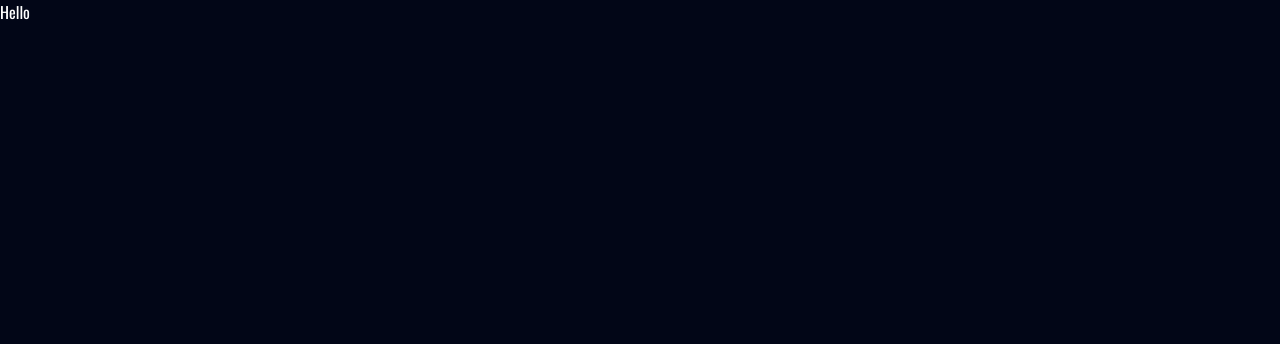
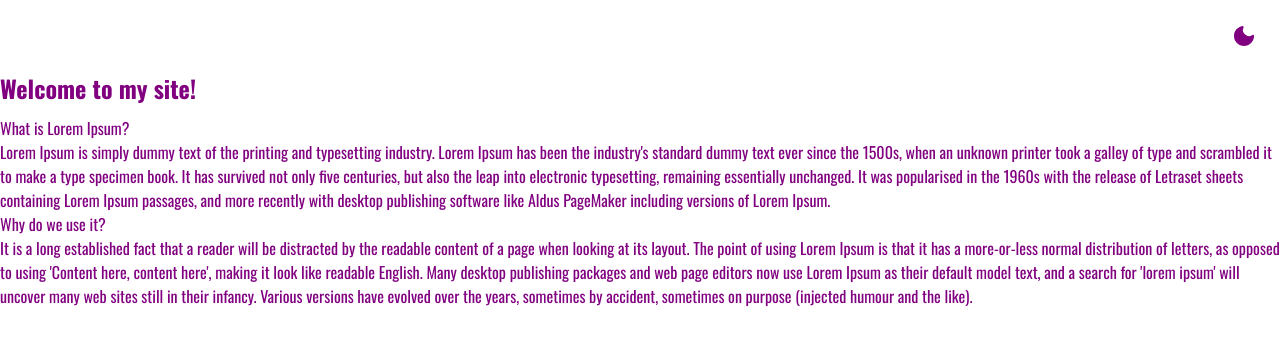
Before and after one commit to Khaffycodes/tailwind, a Next.js app: page / in a window 1280 px wide. Shown: the top 344 px of the page. Built offline with nearby package versions, Linux system fonts and the light colour scheme.

Commit message:
finished working on darkmode

```diff
--- a/app/layout.js
+++ b/app/layout.js
@@ -1,25 +1,38 @@
-import { Geist, Geist_Mono } from "next/font/google";
-import "./globals.css";
+'use client';
+import './globals.css';
 
-const geistSans = Geist({
-  variable: "--font-geist-sans",
-  subsets: ["latin"],
-});
+import Header from '../components/icons/header';
 
-const geistMono = Geist_Mono({
-  variable: "--font-geist-mono",
-  subsets: ["latin"],
-});
+// import { useEffect, useState } from 'react';
 
-export const metadata = {
-  title: "Create Next App",
-  description: "Generated by create next app",
-};
+// export default function RootLayout({ children }) {
+//   const [darkMode, setDarkMode] = useState(false);
+
+//   useEffect(() => {
+//     const darkmode = localStorage.getItem('darkMode');
+//     setDarkMode(darkmode === 'true');
+//   }, []);
+
+//   return (
+//     <html lang="en">
+//       <head />
+//       <body className={darkMode ? 'dark bg-slate-950 text-white' : ''}>
+//         <Header />
+//         {children}
+//       </body>
+//     </html>
+//   );
+// }
 
 export default function RootLayout({ children }) {
   return (
-    <html lang="en">
-      <body className={`${geistSans.variable} ${geistMono.variable}`}>
+    <html
+      lang="en"
+      className={localStorage.getItem('darkMode') === 'true' ? 'dark' : 'light'}
+    >
+      <head />
+      <body className="dark:bg-slate-950 dark:text-white">
+        <Header />
         {children}
       </body>
     </html>
--- a/app/page.js
+++ b/app/page.js
@@ -1,4 +1,4 @@
-// 'use client';
+'use client';
 
 // import Image from 'next/image';
 // import styles from './page.module.css';
@@ -6,15 +6,38 @@
 // import { useState } from 'react';
 // import { ArrowDown } from './arrow';
 
+//to test darkmode
 export default function Home() {
   return (
-    <html lang="en" className="dark">
-      <head />
-      <body className="dark:bg-slate-950 dark:text-white">Hello</body>
-    </html>
+    <div>
+      <h1 className="text-2xl font-bold">Welcome to my site!</h1>
+      <h2>What is Lorem Ipsum?</h2>{' '}
+      <p>
+        Lorem Ipsum is simply dummy text of the printing and typesetting
+        industry. Lorem Ipsum has been the industry's standard dummy text ever
+        since the 1500s, when an unknown printer took a galley of type and
+        scrambled it to make a type specimen book. It has survived not only five
+        centuries, but also the leap into electronic typesetting, remaining
+        essentially unchanged. It was popularised in the 1960s with the release
+        of Letraset sheets containing Lorem Ipsum passages, and more recently
+        with desktop publishing software like Aldus PageMaker including versions
+        of Lorem Ipsum.{' '}
+      </p>
+      <h2>Why do we use it?</h2>{' '}
+      <p>
+        It is a long established fact that a reader will be distracted by the
+        readable content of a page when looking at its layout. The point of
+        using Lorem Ipsum is that it has a more-or-less normal distribution of
+        letters, as opposed to using 'Content here, content here', making it
+        look like readable English. Many desktop publishing packages and web
+        page editors now use Lorem Ipsum as their default model text, and a
+        search for 'lorem ipsum' will uncover many web sites still in their
+        infancy. Various versions have evolved over the years, sometimes by
+        accident, sometimes on purpose (injected humour and the like).{' '}
+      </p>
+    </div>
   );
 }
-
 // export default function Home() {
 //   const [isOpen, setIsOpen] = useState(false);
 //   const [selectValue, setSelectValue] = useState('Select ');
--- a/components/icons/header.js
+++ b/components/icons/header.js
@@ -1,25 +1,33 @@
 'use client';
 
-import { useEffect, useState } from 'react';
-import { Moon } from './icons/moon';
-import { Sun } from './icons/sun';
+import { useState, useEffect } from 'react';
+import { Sun } from './sun';
+import { Moon } from './moon';
 
-export default function header() {
+export default function Header() {
   const size = '24px';
-  const [darkMode, setDarkMode] =
-    (useState < boolean) | (undefined > undefined);
+  const [darkMode, setDarkMode] = useState(false);
 
   const switchMode = () => {
-    setDarkMode(!darkmode);
+    setDarkMode(!darkMode);
   };
+
+  useEffect(() => {
+    const savedMode = localStorage.getItem('darkMode');
+    if (savedMode === null) {
+      setDarkMode(false); // default mode
+    } else {
+      setDarkMode(savedMode === 'true');
+    }
+  }, []);
 
   useEffect(() => {
     if (darkMode) {
       localStorage.setItem('darkMode', 'true');
-      window.document.documentElement.classList.add('dark');
-    } else if (darkMode === false) {
+      document.documentElement.classList.add('dark');
+    } else {
       localStorage.setItem('darkMode', 'false');
-      window.document.documentElement.classList.remove('dark');
+      document.documentElement.classList.remove('dark');
     }
   }, [darkMode]);
 
@@ -38,3 +46,42 @@
     </header>
   );
 }
+
+// import { Moon } from './moon';
+// import { Sun } from './sun';
+
+// export default function Header() {
+//   const size = '24px';
+//   const [darkMode, setDarkMode] = useState(false);
+
+//   const switchMode = () => {
+//     setDarkMode(!darkmode);
+//   };
+
+//   useEffect(() => {
+//     if (darkMode) {
+//       localStorage.setItem('darkMode', 'true');
+//       window.document.documentElement.classList.add('dark');
+//     } else if (darkMode === false) {
+//       localStorage.setItem('darkMode', 'false');
+//       window.document.documentElement.classList.remove('dark');
+//     } else {
+//       setDarkMode(localStorage.getItem('darkMode') === 'true');
+//     }
+//   }, [darkMode]);
+
+//   return (
+//     <header className="flex items-center justify-end w-full p-4">
+//       <div
+//         className="transition cursor-pointer hover:text-blue-600"
+//         onClick={switchMode}
+//       >
+//         {!darkMode ? (
+//           <Moon width={size} height={size} />
+//         ) : (
+//           <Sun width={size} height={size} />
+//         )}
+//       </div>
+//     </header>
+//   );
+// }
```
